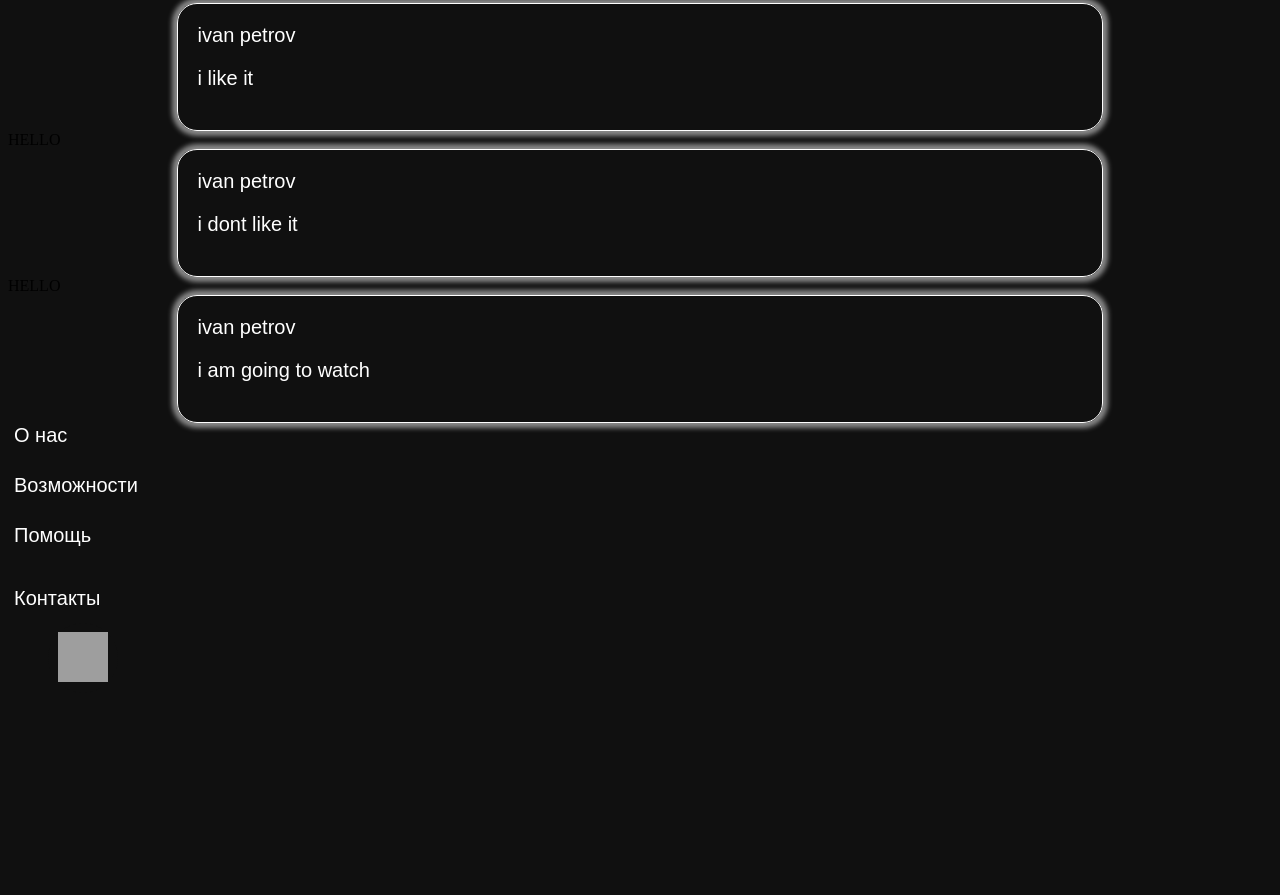
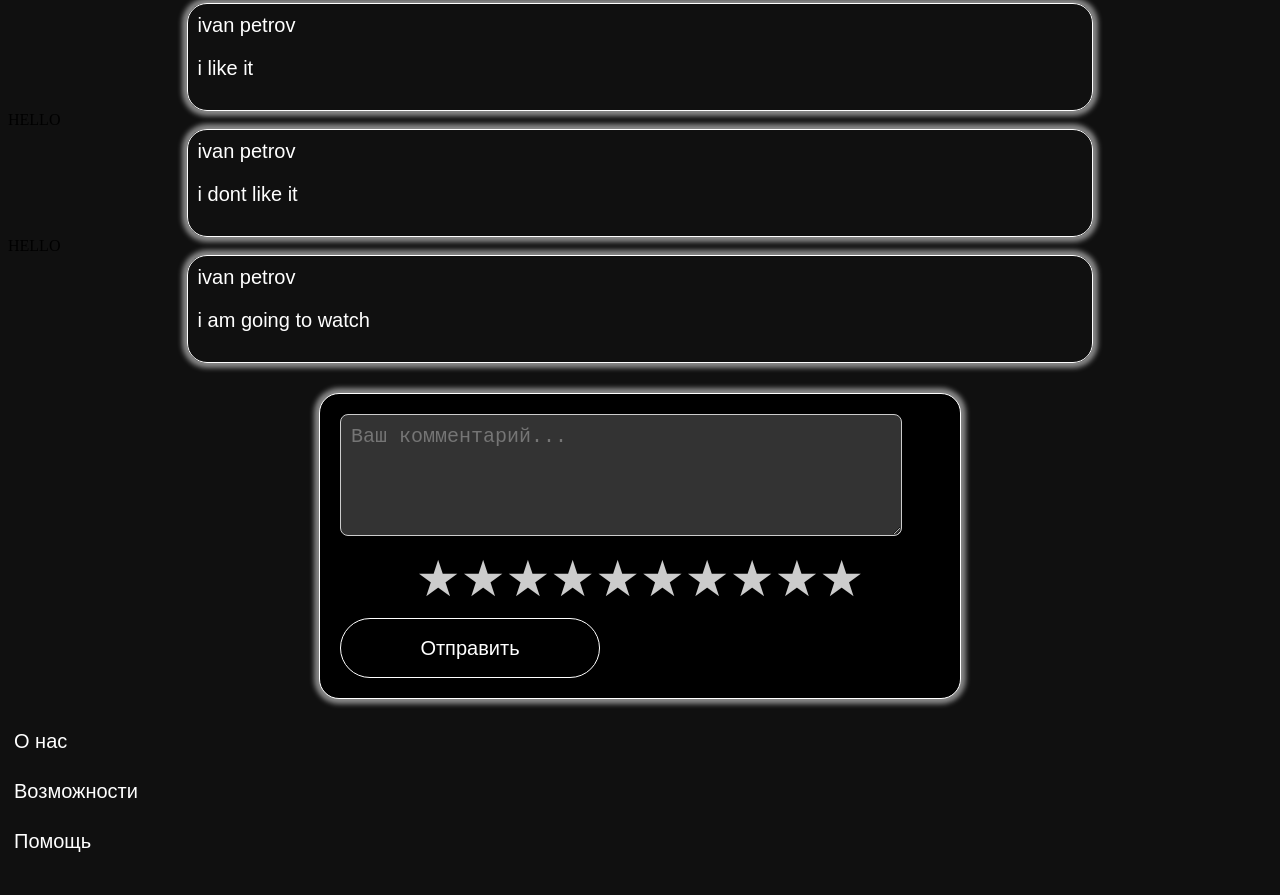
Before and after one commit to Sukmanov/last_chance, a Vue app: page /FilmPage in a window 1280 px wide. Shown: the part 601-1496 px from the top of the page. Before the commit the page ends 1294 px from the top, so only its background shows below. Built offline with nearby package versions, Linux system fonts and the light colour scheme; grey boxes are pictures that could not be loaded.

Commit message:
added component:'NewComment'

```diff
--- a/src/components/UI/Comment.vue
+++ b/src/components/UI/Comment.vue
@@ -48,7 +48,7 @@
   border: 1px solid white;
   border-radius: 20px;
   box-shadow: 0 0 5px 5px rgba(255, 255, 255, 0.5);
-  padding: 20px 20px 20px 20px;
+  padding: 10px 10px 10px 10px;
 }
 
 </style>
--- a/src/components/UI/TopHeader.vue
+++ b/src/components/UI/TopHeader.vue
@@ -16,7 +16,7 @@ export default {
 
   data() {
     return{
-      authFlag: localStorage.getItem('isAuth'),
+      authFlag: false,
     }
   }
 
@@ -29,7 +29,7 @@ export default {
 <template>
   <div id="block1">
     <div class="top-header-elems">
-      <button id="film-page-navi" @click="$router.push('/MovieCatalog')">
+      <button id="film-page-navi" @click="$router.push('/')">
         <img src="../../../images/logo.png" alt="" id="image">
       </button>
 
@@ -38,7 +38,7 @@ export default {
       <my-button-2 :textButton="'Поиск'" @click="Search"></my-button-2>
     </div>
     <div class="top-header-elems">
-      <my-button-2 :textButton="'Профиль'" @click="$router.push('/PersonalProfile')" v-if="authFlag === 'true'"></my-button-2>
+      <my-button-2 :textButton="'Профиль'" @click="$router.push('/PersonalProfile')" v-if="authFlag === true"></my-button-2>
       <my-button2 :textButton="'Войти'" @click="$router.push('/login')" v-else></my-button2>/
     </div>
   </div>
--- a/src/components/UI/index.js
+++ b/src/components/UI/index.js
@@ -12,6 +12,7 @@ import CommentsList from "@/components/UI/CommentsList.vue";
 import Achievement from "@/components/UI/achievement.vue";
 import AchievementList from "@/components/UI/AchievementList.vue";
 import Test from "@/components/UI/test-arr-films.vue"
+import NewComment from "@/components/UI/newComment.vue"
 
 export default [
     MyButton1,
@@ -28,4 +29,5 @@ export default [
     Achievement,
     AchievementList,
     Test,
+    NewComment,
 ]
--- /dev/null
+++ b/src/components/UI/newComment.vue
@@ -0,0 +1,87 @@
+<script>
+export default {
+  name: "new-comment",
+
+  data() {
+    return {
+      rating: 0,
+      hoverRating: 0,
+      comment: ''
+    };
+  },
+  methods: {
+    setRating(star) {
+      this.rating = star;
+    },
+    submitReview() {
+      console.log('Рейтинг:', this.rating);
+      console.log('Комментарий:', this.comment);
+      this.rating = 0;
+      this.comment = '';
+    }
+  }
+};
+</script>
+
+<template>
+  <div class="review">
+    <textarea v-model="comment" placeholder="Ваш комментарий..."></textarea>
+    <div class="stars">
+      <span
+          v-for="star in 10"
+          :key="star"
+          class="star"
+          :class="{'selected': star <= rating, 'hovered': star <= hoverRating}"
+          @mouseover="hoverRating = star"
+          @mouseleave="hoverRating = 0"
+          @click="setRating(star)"
+      >★</span>
+    </div>
+    <my-button-1 @click="submitReview" :textButton="'Отправить'"></my-button-1>
+  </div>
+</template>
+
+<style scoped>
+.review {
+  max-width: 600px;
+  margin: 30px auto;
+  padding: 20px;
+  background-color: #000;
+  color: #fff;
+  border: 1px solid white;
+  border-radius: 20px;
+  box-shadow: 0 0 5px 5px rgba(255, 255, 255, 0.5);
+}
+
+textarea {
+  width: 90%;
+  height: 100px;
+  margin-bottom: 10px;
+  padding: 10px;
+  border: 1px solid #ccc;
+  border-radius: 8px;
+  background-color: #333;
+  color: #fff;
+  font-size: 20px;
+
+}
+
+.stars {
+  display: flex;
+  justify-content: center;
+  margin-bottom: 10px;
+}
+
+.star {
+  font-size: 50px;
+  cursor: pointer;
+  color: #ccc;
+  transition: color 0.2s;
+}
+
+.star.selected,
+.star.hovered {
+  color: gold;
+}
+
+</style>
--- a/src/components/pages/FilmPage.vue
+++ b/src/components/pages/FilmPage.vue
@@ -33,6 +33,7 @@
                :FilmName="films.name"></film-info>/
   <rating-menu id="menu-rating"></rating-menu>
   <comments-list></comments-list>
+  <new-comment id="new-comment-block"></new-comment>
   <bottom-contacts></bottom-contacts>
 
 </template>
```
